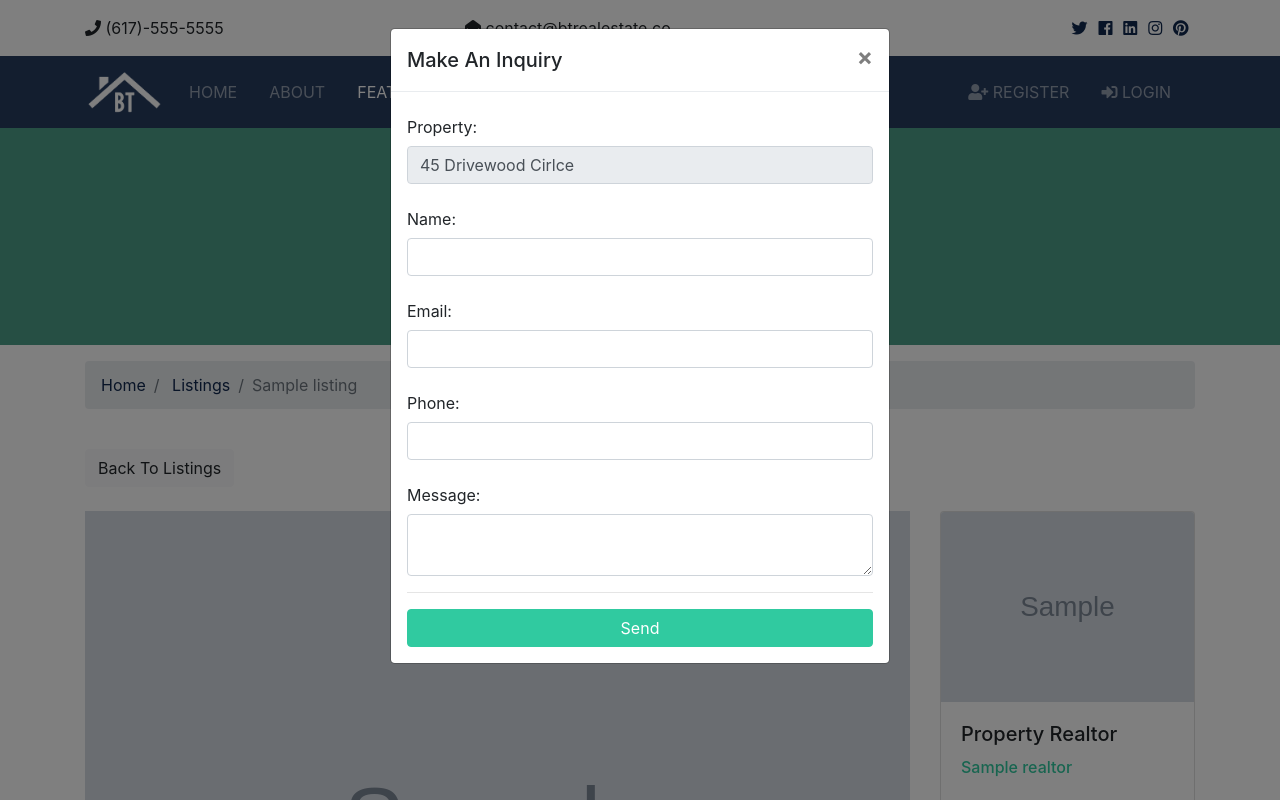
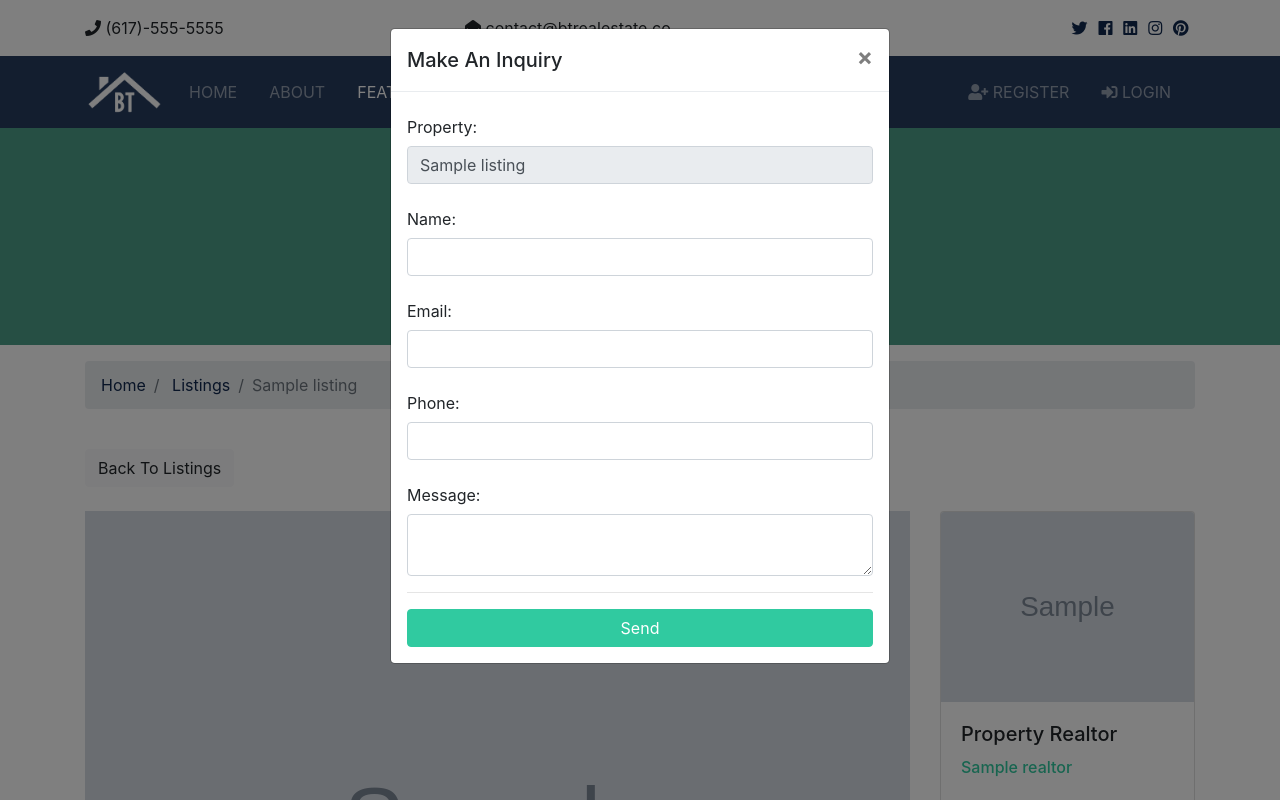
Before and after one commit to ryanbraving/Real_Estate_Project_Django_PostgreSQL, a Django app: page /listings/1 in a window 1280 px wide, after a click on "Make An Inquiry". Run offline with Django 3.2, Linux system fonts and the light colour scheme; tables that the repository leaves empty hold one stand-in row (values such as "Sample post"); grey boxes marked "Sample" are stand-in pictures; some libraries are stand-ins or nearby versions.

Commit message:
Contact Form Templates and URLs completed

```diff
--- /dev/null
+++ b/contacts/urls.py
@@ -0,0 +1,6 @@
+from django.urls import path
+from . import views
+
+urlpatterns = [
+    path('contact', views.contact, name='contact')
+]
--- a/contacts/views.py
+++ b/contacts/views.py
@@ -1,3 +1,7 @@
 from django.shortcuts import render
 
 # Create your views here.
+
+
+def contact(request):
+    return
--- a/listings/urls.py
+++ b/listings/urls.py
@@ -2,7 +2,7 @@ from django.urls import path
 from . import views
 
 
-urlpatterns=[
+urlpatterns = [
     path('', views.index, name='listings'),
     path('<int:listing_id>', views.listing, name='listing'),
     path('search', views.search, name='search'),
--- a/real_estate_app/urls.py
+++ b/real_estate_app/urls.py
@@ -22,5 +22,6 @@ urlpatterns = [
     path('', include('pages.urls')),
     path('accounts/', include('accounts.urls')),
     path('listings/', include('listings.urls')),
+    path('contacts/', include('contacts.urls')),
     path('admin/', admin.site.urls),
 ] + static(settings.MEDIA_URL, document_root=settings.MEDIA_ROOT)
--- a/templates/listings/listing.html
+++ b/templates/listings/listing.html
@@ -168,18 +168,28 @@
                 </button>
             </div>
             <div class="modal-body">
-                <form>
+                <form action="{% url 'contact' %}" method="POST">
+                    {% csrf_token %}
+                    {% if user.is_authenticated %}
+                    <input type="hidden" name="uder_id" class="form-control" value="{{ user.id }}">
+                    {% else %}
+                    <input type="hidden" name="uder_id" class="form-control" value="0">
+                    {% endif %}
+                    <input type="hidden" name="realtor_email" class="form-control" value="{{ listing.realtor.email}}">
+                    <input type="hidden" name="listing_id" class="form-control" value="{{ listing.id }}">
                     <div class="form-group">
                         <label for="property_name" class="col-form-label">Property:</label>
-                        <input type="text" name="listing" class="form-control" value="45 Drivewood Cirlce" disabled>
+                        <input type="text" name="listing" class="form-control" value="{{ listing.title }}" disabled>
                     </div>
                     <div class="form-group">
                         <label for="name" class="col-form-label">Name:</label>
-                        <input type="text" name="name" class="form-control" required>
+                        <input type="text" name="name" class="form-control" {% if user.is_authenticated %}
+                            value="{{ user.first_name }} {{ user.last_name }}" {% endif %} required>
                     </div>
                     <div class="form-group">
                         <label for="email" class="col-form-label">Email:</label>
-                        <input type="email" name="email" class="form-control" required>
+                        <input type="email" name="email" class="form-control" {% if user.is_authenticated %}
+                            value="{{ user.email }}" {% endif %} required>
                     </div>
                     <div class="form-group">
                         <label for="phone" class="col-form-label">Phone:</label>
--- a/templates/listings/listings.html
+++ b/templates/listings/listings.html
@@ -1,7 +1,7 @@
 {% extends 'base.html' %}
 {% load humanize %}
 
-<!-- {% block title %} | Listings {% endblock %} -->
+{% block title %} | Listings {% endblock %}
 
 {% block content %}
 
@@ -52,7 +52,6 @@
 
 
           <div class="card-body">
-
             <div class="listing-heading text-center">
               <h4 class="text-primary">{{ listing.title }}</h4>
               <p>
```
Also changed, not shown: 1 other file.
